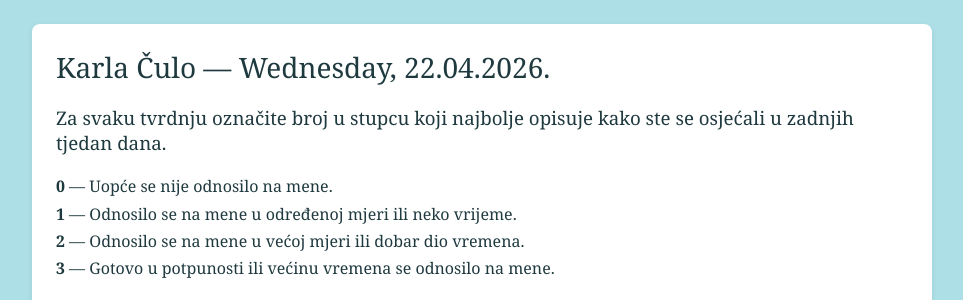
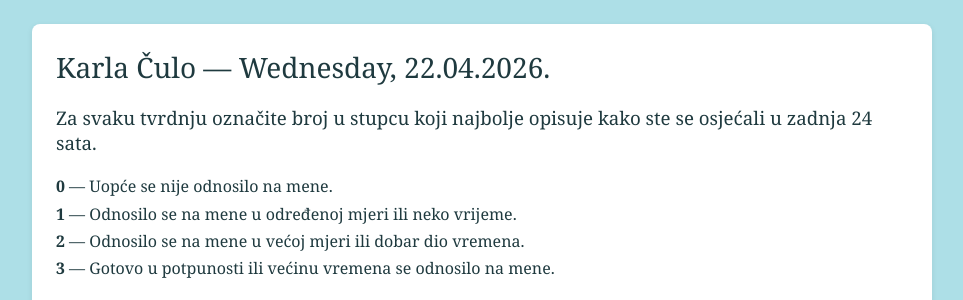
Before and after one commit to mtopolnik/dass21, a Django app: a page that uses survey/templates/survey/questionnaire.html in a window 1280 px wide. Shown: the part 66-366 px from the top of the page, without its empty margins (158-1121 px from the left). Run offline with Django 5.2, Linux system fonts and the light colour scheme; data that the repository does not hold is empty.

Commit message:
Change questionnaire timeframe from past week to last 24 hours
Participants fill out the survey daily, so the prompt should ask how
they felt over the last 24 hours, not the past week.

Co-Authored-By: Claude Opus 4.7 (1M context) <noreply@anthropic.com>

```diff
--- a/survey/templates/survey/questionnaire.html
+++ b/survey/templates/survey/questionnaire.html
@@ -5,7 +5,7 @@
     <h1>{{ person }} — {{ date|date:"l, d.m.Y." }}</h1>
     {% if is_edit %}<p><em>Postojeći odgovori — možete ih izmijeniti i ponovno pohraniti.</em></p>{% endif %}
 
-    <h3>Za svaku tvrdnju označite broj u stupcu koji najbolje opisuje kako ste se osjećali u zadnjih tjedan dana.</h3>
+    <h3>Za svaku tvrdnju označite broj u stupcu koji najbolje opisuje kako ste se osjećali u zadnja 24 sata.</h3>
     <div class="legend">
       <b>0</b> — Uopće se nije odnosilo na mene.<br>
       <b>1</b> — Odnosilo se na mene u određenoj mjeri ili neko vrijeme.<br>
```
